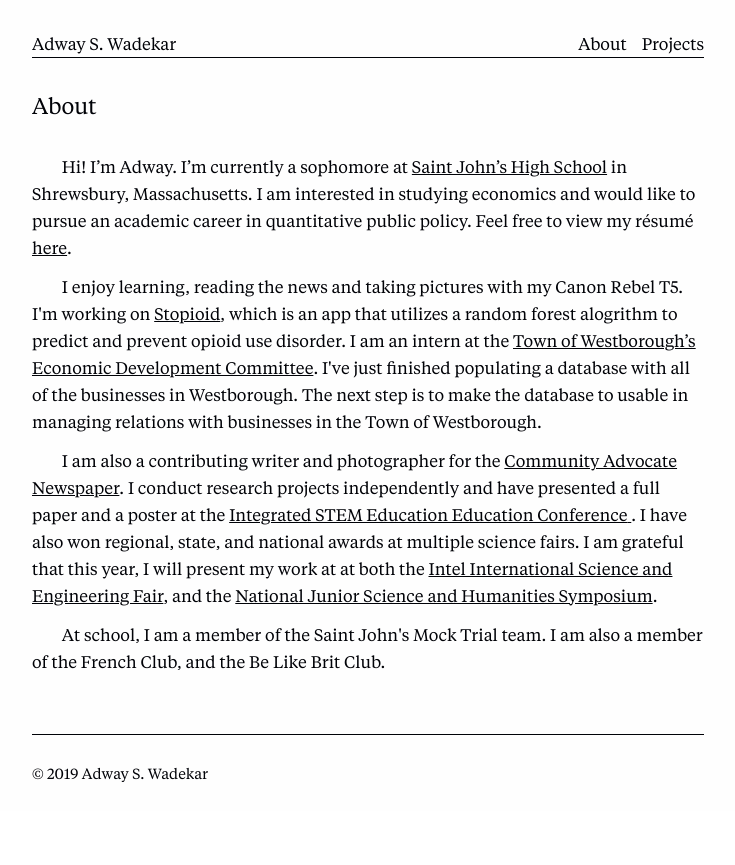
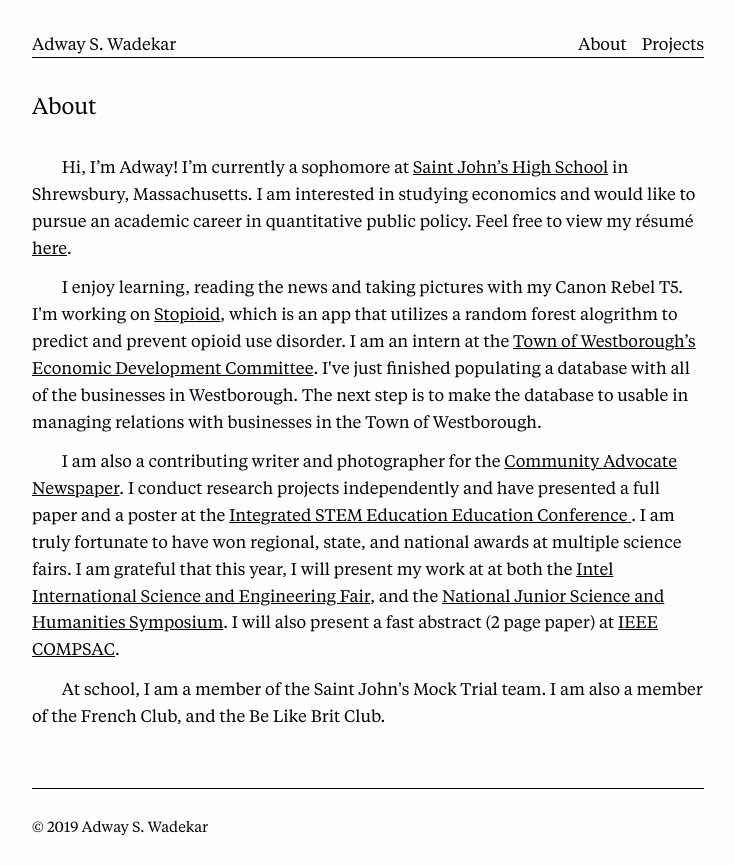
Before and after one commit to adway/2019-site, a Gatsby site: page / in a window 1280 px wide. Shown: the whole page, without its empty margins (272-1007 px from the left). Before the commit the page ends 811 px from the top, so only its background shows below. Built offline with nearby package versions, Linux system fonts and the light colour scheme; Gatsby itself is replaced by a stand-in of ours.

Commit message:
Add COMPSAC

```diff
--- a/src/pages/index.js
+++ b/src/pages/index.js
@@ -10,7 +10,7 @@ export default () => (
     <Tab page="About" />
     <H1>About</H1>
     <P>
-      Hi! I’m Adway. I’m currently a sophomore at{' '}
+      Hi, I’m Adway! I’m currently a sophomore at{' '}
       <Link href="http://www.stjohnshigh.org/" target="_blank">
         Saint John’s High School
       </Link>{' '}
@@ -47,8 +47,9 @@ export default () => (
       <Link href="https://ewh.ieee.org/conf/stem/" target="_blank">
         Integrated STEM Education Education Conference{' '}
       </Link>
-      . I have also won regional, state, and national awards at multiple science
-      fairs. I am grateful that this year, I will present my work at at both the{' '}
+      . I am truly fortunate to have won regional, state, and national awards at
+      multiple science fairs. I am grateful that this year, I will present my
+      work at at both the{' '}
       <Link
         target="_blank"
         href="https://student.societyforscience.org/intel-isef"
@@ -59,6 +60,10 @@ export default () => (
       <Link target="_blank" href="https://www.jshs.org/national-symposium/">
         National Junior Science and Humanities Symposium
       </Link>
+      . I will also present a fast abstract (2 page paper) at{' '}
+      <Link target="_blank" href="https://ieeecompsac.computer.org/">
+        IEEE COMPSAC
+      </Link>
       .
     </P>
     <P>
```
